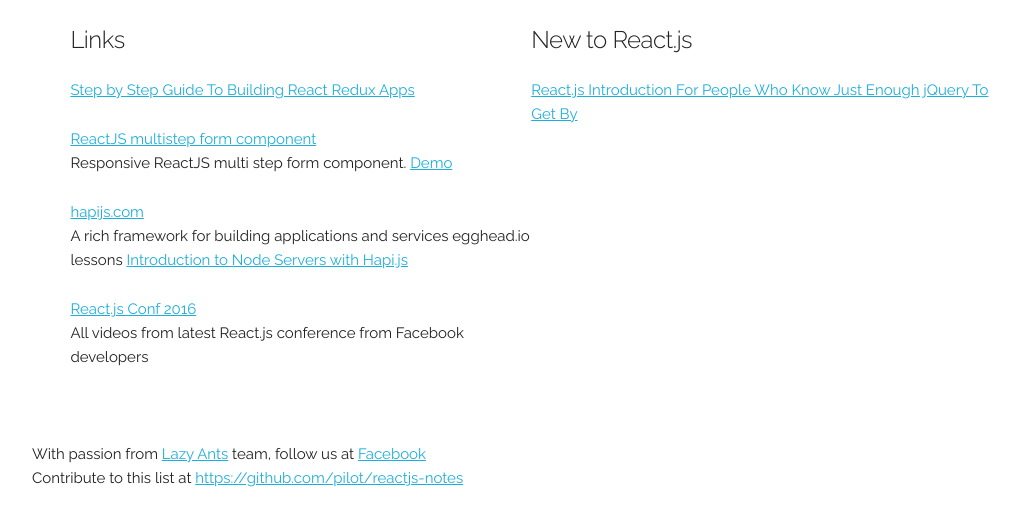
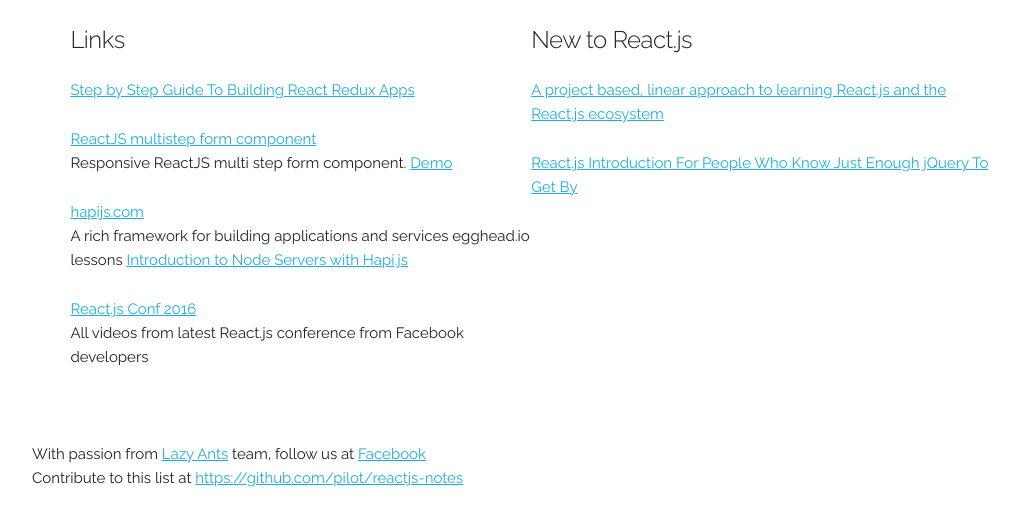
Before and after one commit to pilot/reactjs-notes, a plain HTML site: page index.html in a window 1280 px wide. Shown: the part 200-726 px from the top of the page, without its empty margins (128-1148 px from the left). Drawn offline with Linux system fonts and the light colour scheme.

Commit message:
add React.js Program

```diff
--- a/index.html
+++ b/index.html
@@ -65,7 +65,7 @@
 
         <!-- PUT HERE YOUR NEW AWESOME LINK, use the code-fish below -->
         <!-- <p><a href="http://"></a></p> -->
-
+        <p><a href="http://www.reactjsprogram.com/">A project based, linear approach to learning React.js and the React.js ecosystem</a></p>
         <p><a href="http://reactfordesigners.com/labs/reactjs-introduction-for-people-who-know-just-enough-jquery-to-get-by/">React.js Introduction For People Who Know Just Enough jQuery To Get By</a></p>
       </div>
     </div>
```
